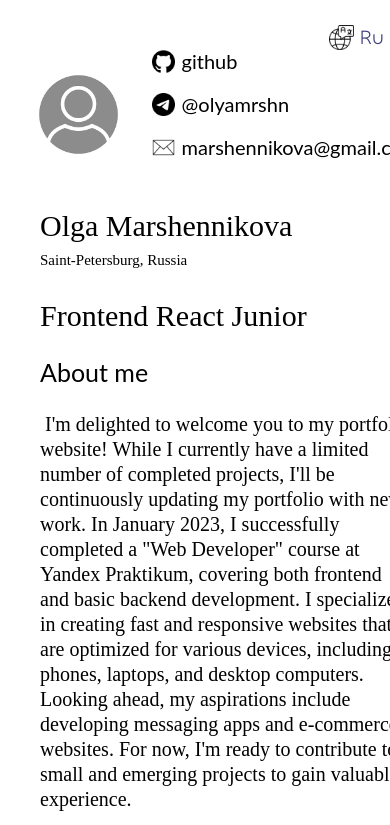
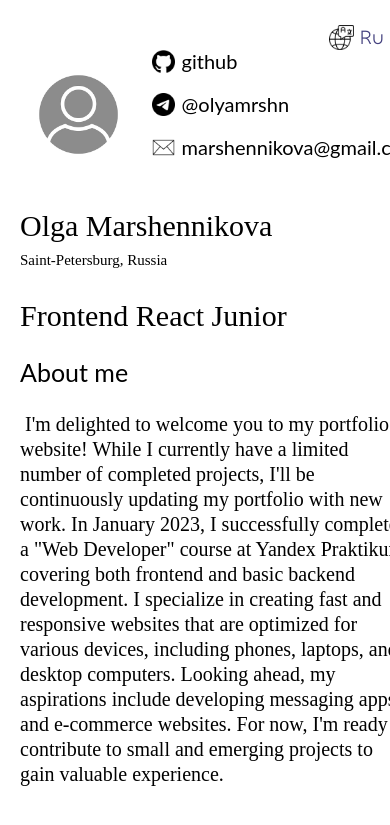
Before and after one commit to marshennikovaolga/portfolio, a React (Create React App) app: page / in a window 390 px wide. Shown: the top 825 px of the page. Built offline with nearby package versions, Linux system fonts and the light colour scheme.

Commit message:
отступы

```diff
--- a/src/components/Gallery/Gallery.css
+++ b/src/components/Gallery/Gallery.css
@@ -62,6 +62,7 @@
         width: 100%;
         padding-left: 5px;
         margin: 0 auto;
+
     }
 
     .gallery__image {
--- a/src/components/Header/Header.css
+++ b/src/components/Header/Header.css
@@ -163,6 +163,10 @@
         align-self: end;
     }
 
+    .header__content {
+        margin: 0;
+    }
+
     .header__info {
         margin-left: 15px;
     }
@@ -192,9 +196,9 @@
     }
 
     .header__subtitle {
-        margin-left: 20px;
         text-align: start;
         font-size: 20px;
+        margin-left: 20px;
         width: 100%;
     }
 }
```
